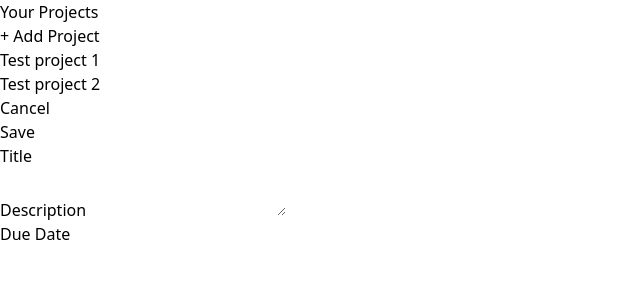
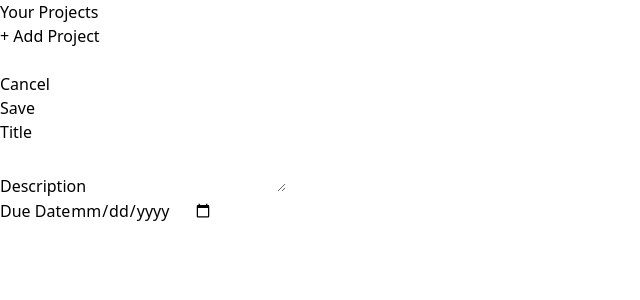
Before and after one commit to LeonidasJD/project-management-react, a React (Vite) app: page / in a window 1280 px wide. Both pictures are taken after a click on the button "+ Add Project". Shown: the top 300 px of the page, without its empty margins (0-640 px from the left). Built offline with nearby package versions, Linux system fonts and the light colour scheme.

Commit message:
azurirane komponente

```diff
--- a/src/components/NewProject.jsx
+++ b/src/components/NewProject.jsx
@@ -1,18 +1,62 @@
+import {useRef, useState} from 'react';
 import Input from "./Input";
+import Modal from './Modal';
 
-export default function NewProject(){
+export default function NewProject({onAdd}){
+
+
+
+
+    const cancelStyle= "text-stone-800 hover:text-stone-950";
+    const saveStle = "px-6 py-2 rounded-md bg-stone-800 text-stone-50 hover:bg-stone-950";
+
+    const title = useRef();
+    const description = useRef();
+    const dueDate = useRef();
+    const modal = useRef();
+
+
+    function onHandleSave(){//izvrsava se kada sacuvamo projekat
+        const enteredTitle = title.current.value;
+        const enteredDescription = description.current.value;
+        const enteredDueDate = dueDate.current.value;
+
+        //validacija ako je bar jedno polje prazno prikazuje se modal sa greskom
+        if(enteredTitle.trim() === '' || enteredDescription.trim() === '' || enteredDueDate.trim() === ''){
+             modal.current.showModal();
+             return;//ovo return sluzi da se dalje kod ne izvrsava ako je uslov ispunjen tj ako neko polje ostane prazno dalji kod se ne izvrsava
+        }
+
+
+        onAdd({Title:enteredTitle,//prop fukncija kojoj kao parametar dodeljujemo objekat vrednosti iz inputa koja ce se pozvati u App komponenti
+            Description:enteredDescription,
+            Due_Date:enteredDueDate});
+    }
+
+
+
     return(
 
          <div className="w-[35rem] mt-16">
         <menu className="flex items-center justify-end gap-4 my-4">
-            <li><button className="text-stone-800 hover:text-stone-950">Cancel</button></li>
-            <li><button className="px-6 py-2 rounded-md bg-stone-800 text-stone-50 hover:bg-stone-950">Save</button></li>
+            <li><button className={cancelStyle}>Cancel</button></li>
+            <li><button className={saveStle} onClick={()=>onHandleSave()}>Save</button></li>
         </menu>
         <div>
-           <Input label={"Title"}/>
-           <Input label={"Description"} textarea={true}/>
-           <Input label={"Due Date"}/>
+           <Input ref={title} label={"Title"}/>
+           <Input ref={description} label={"Description"} textarea={true}/>
+           <Input type="date" ref={dueDate} label={"Due Date"}/>
         </div>
+        <div>
+            <Modal ref={modal}>
+               <h2>Invalid Input</h2>
+               <p>Ooops...looks like you forgot to enter a value</p>
+               <p>Please make sure you provide a valid value for every filed!</p>
+
+            </Modal>
+        </div>
+
+
     </div>
 
 
--- a/src/components/ProjectSidebar.jsx
+++ b/src/components/ProjectSidebar.jsx
@@ -1,15 +1,21 @@
-export default function ProjectSidebar({onStartAddProject}){
+export default function ProjectSidebar({onStartAddProject,myProjects}){
 
     const asideStyle = "w-1/3 px-8 py-16 bg-stone-900 text-stone-50 md:w-72 rounded-r-xl";
     const headStyle = "mb-8 font-bold uppercase md:text-xl text-stone-50 ";
     const buttonStyle= "px-4 py-2 text-xs md:text-base rounded-md bg-stone-700 text-stone-400 hover:bg-stone-600 hover:text-stone-100";
+    const projectBtn = "w-full text-left px-2 py-1 rounded my-1 text-stone-400 hover:text-stone-200 hover:bg-stone-800"
+
+    let projects = myProjects;//varijabla koja prikazuje preko propa niz objekata jer je prop zapravo azurirano stanje koje cuva objekte projekata
+    console.log(projects);
+
     return(
         <aside className={asideStyle}>
             <h2 className={headStyle}>Your Projects</h2>
             <button onClick={onStartAddProject} className={buttonStyle}>+ Add Project</button>
-            <ul>
-                <li>Test project 1</li>
-                <li>Test project 2</li>
+            <ul className="mt-2">
+                {myProjects.map((project)=>(
+                    <li key={project.Id}><button className={projectBtn}>{project.Title}</button></li>//prosli smo kroz niz objekata i ispisali naslove projekata u listu
+                ))}
             </ul>
         </aside>
     );
```
